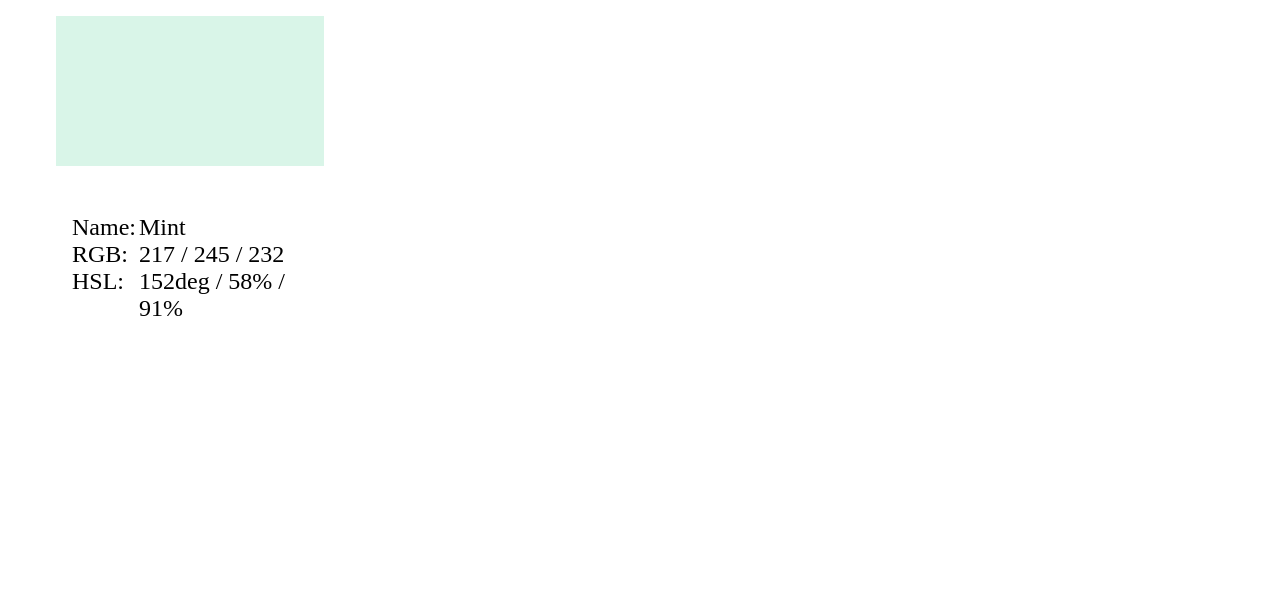
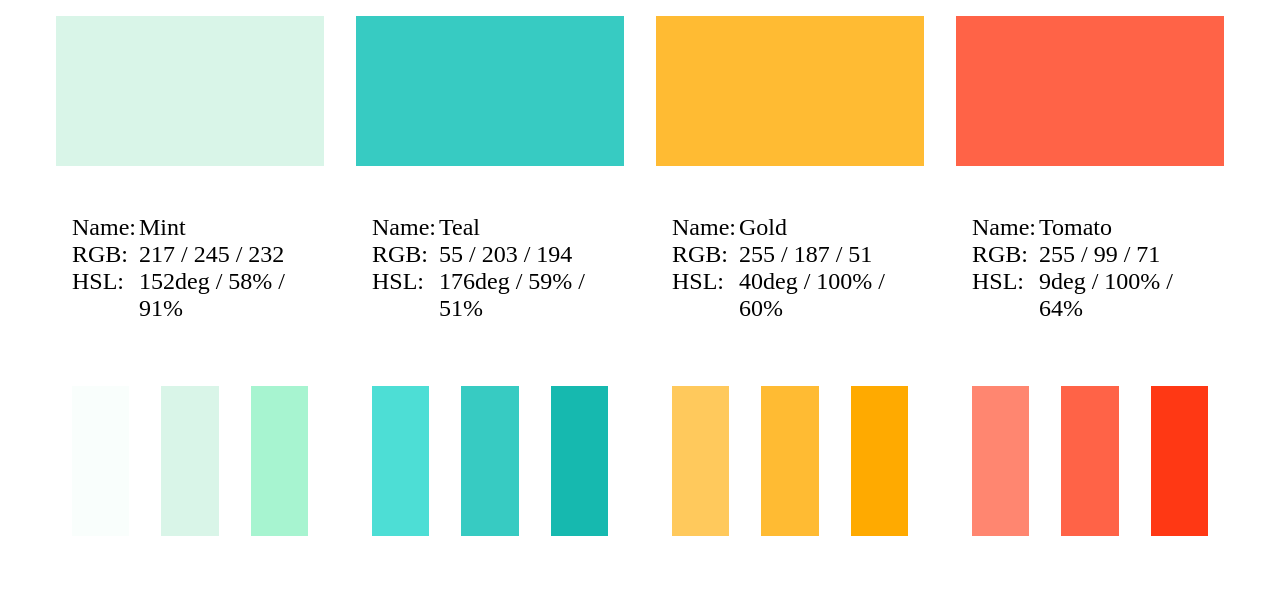
Before and after one commit to alspdx/color-style-guide, a plain HTML site: page index.html in a window 1280 px wide. Drawn offline with Linux system fonts and the light colour scheme.

Commit message:
add lighten and darken colors

```diff
--- a/css/_variables.scss
+++ b/css/_variables.scss
@@ -13,6 +13,12 @@ $tertiary-color-name: 'Gold';
 $accent-color: #FF6347;
 $accent-color-name: 'Tomato';
 
+$lighten-amount: 8;
+$light-saturate-amount: 10;
+
+$darken-amount: 10;
+$dark-saturate-amount: 20;
+
 $colors: (
   primary: $primary-color,
   secondary: $secondary-color,
--- a/css/styles.scss
+++ b/css/styles.scss
@@ -53,10 +53,6 @@ img {
 }
 
 @each $color-type, $color-value in $colors {
-  .color-#{$color-type} .swatch {
-    background-color: $color-value;
-  }
-
   .color-#{$color-type} .label-rgb:before {
     content: "#{red($color-value)} / #{green($color-value)} / #{blue($color-value)}";
   }
@@ -64,6 +60,20 @@ img {
   .color-#{$color-type} .label-hsl:before {
     content: "#{round(hue($color-value))} / #{round(saturation($color-value))} / #{round(lightness($color-value))}";
   }
+
+  .color-#{$color-type} .swatch {
+    background: $color-value;
+  }
+
+  .color-#{$color-type} .swatch-light {
+    background: lighten(saturate($color-value, $light-saturate-amount), $lighten-amount);
+  }
+
+  .color-#{$color-type} .swatch-dark {
+    background: darken(saturate($color-value, $dark-saturate-amount),
+    $darken-amount);
+  }
+
 }
 
 @each $color-type, $color-name in $color-names {
--- a/index.html
+++ b/index.html
@@ -23,17 +23,106 @@
             </div>
           </div>
         </div>
-        <div class="column-3">
-
+        <div class="column-3 color-secondary">
+          <div class="swatch"></div>
+          <div class="row">
+            <div class="column-3">
+              <p class="label">Name:</p>
+              <p class="label">RGB:</p>
+              <p class="label">HSL:</p>
+            </div>
+            <div class="column-9">
+              <p class="label label-color label-name"></p>
+              <p class="label label-color label-rgb"></p>
+              <p class="label label-color label-hsl"></p>
+            </div>
+          </div>
         </div>
-        <div class="column-3">
-
+        <div class="column-3 color-tertiary">
+          <div class="swatch"></div>
+          <div class="row">
+            <div class="column-3">
+              <p class="label">Name:</p>
+              <p class="label">RGB:</p>
+              <p class="label">HSL:</p>
+            </div>
+            <div class="column-9">
+              <p class="label label-color label-name"></p>
+              <p class="label label-color label-rgb"></p>
+              <p class="label label-color label-hsl"></p>
+            </div>
+          </div>
         </div>
-        <div class="column-3">
-
+        <div class="column-3 color-accent">
+          <div class="swatch"></div>
+          <div class="row">
+            <div class="column-3">
+              <p class="label">Name:</p>
+              <p class="label">RGB:</p>
+              <p class="label">HSL:</p>
+            </div>
+            <div class="column-9">
+              <p class="label label-color label-name"></p>
+              <p class="label label-color label-rgb"></p>
+              <p class="label label-color label-hsl"></p>
+            </div>
+          </div>
         </div>
       </div>
-
+      <div class="row">
+        <div class="column-3 color-primary">
+          <div class="row">
+            <div class="column-4">
+              <div class="swatch swatch-light"></div>
+            </div>
+            <div class="column-4">
+              <div class="swatch swatch-base"></div>
+            </div>
+            <div class="column-4">
+              <div class="swatch swatch-dark"></div>
+            </div>
+          </div>
+        </div>
+        <div class="column-3 color-secondary">
+          <div class="row">
+            <div class="column-4">
+              <div class="swatch swatch-light"></div>
+            </div>
+            <div class="column-4">
+              <div class="swatch swatch-base"></div>
+            </div>
+            <div class="column-4">
+              <div class="swatch swatch-dark"></div>
+            </div>
+          </div>
+        </div>
+        <div class="column-3 color-tertiary">
+          <div class="row">
+            <div class="column-4">
+              <div class="swatch swatch-light"></div>
+            </div>
+            <div class="column-4">
+              <div class="swatch swatch-base"></div>
+            </div>
+            <div class="column-4">
+              <div class="swatch swatch-dark"></div>
+            </div>
+          </div>
+        </div>
+        <div class="column-3 color-accent">
+          <div class="row">
+            <div class="column-4">
+              <div class="swatch swatch-light"></div>
+            </div>
+            <div class="column-4">
+              <div class="swatch swatch-base"></div>
+            </div>
+            <div class="column-4">
+              <div class="swatch swatch-dark"></div>
+            </div>
+          </div>
+        </div>
+      </div>
     </div>
   </body>
 </html>
```
Also changed, not shown: css/styles.css, 1 other file.
